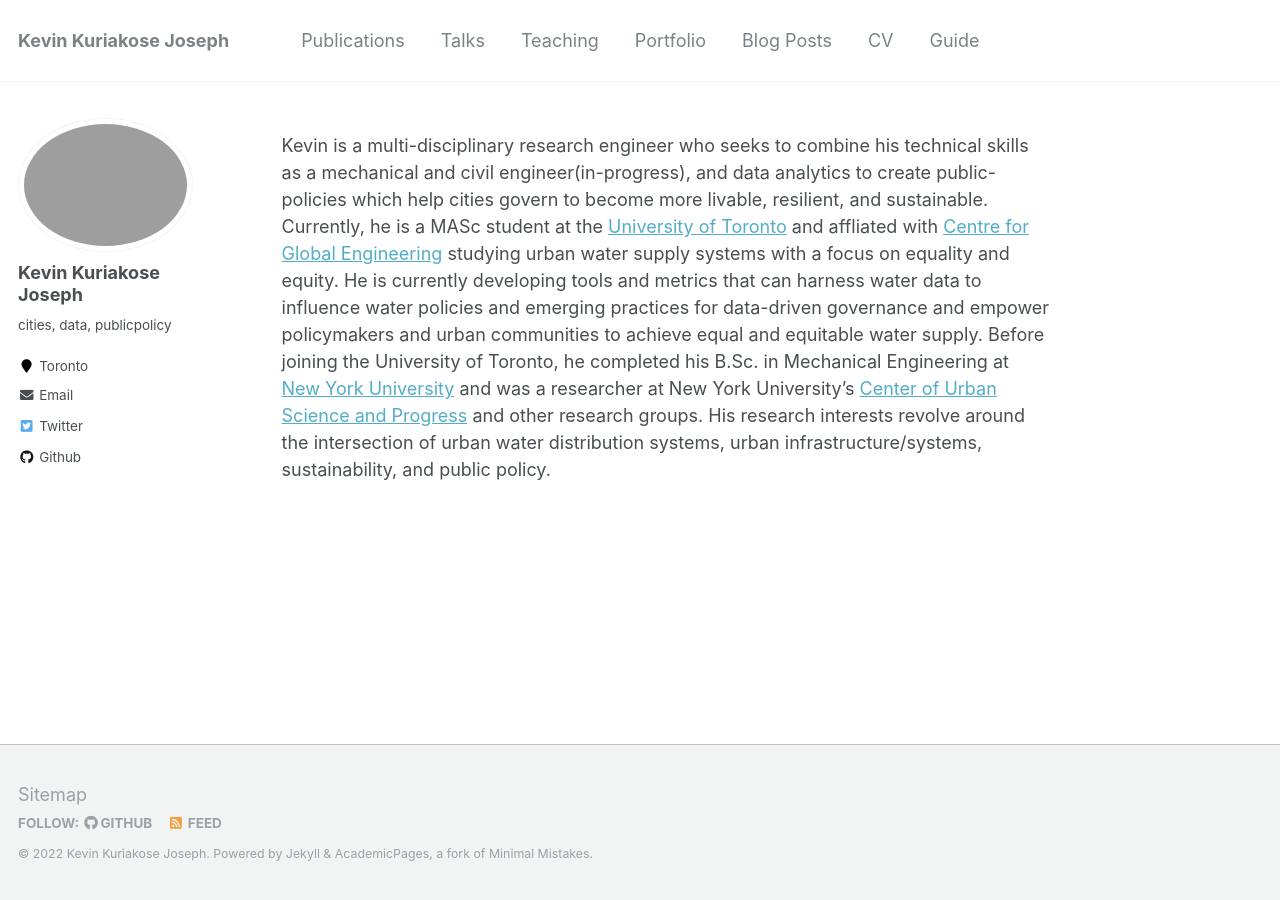
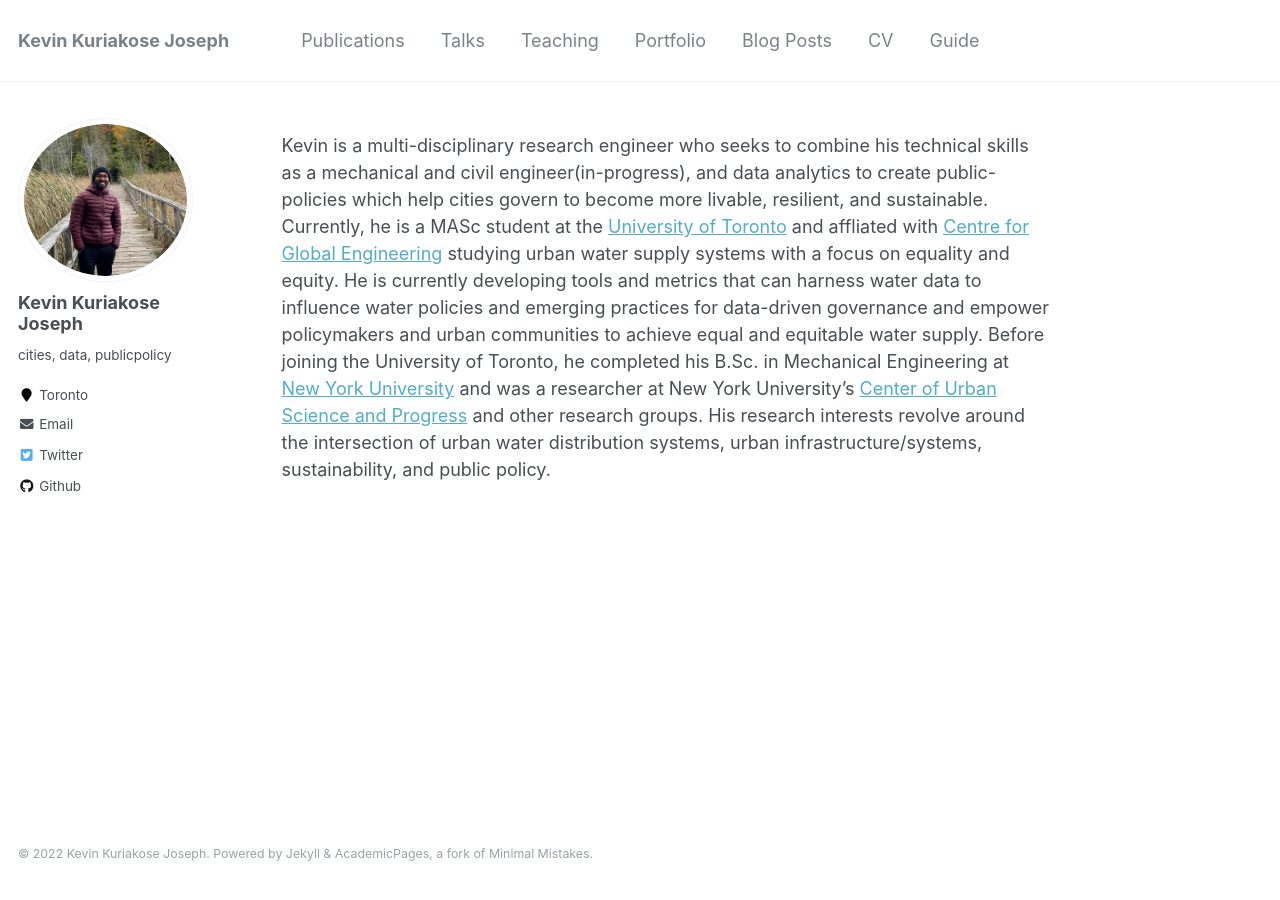
Before and after one commit to kevinkjoseph/kevinkjoseph.github.io, a Jekyll site: the page built from _pages/about.md, in a window 1280 px wide. Built offline with Jekyll 4.4.1, drawn with Linux system fonts in a browser that asks for light colours.

Commit message:
fixed footer

```diff
--- a/_config.yml
+++ b/_config.yml
@@ -81,7 +81,7 @@ analytics:
 # Site Author
 author:
   name             : "Kevin Kuriakose Joseph"
-  avatar           : "IMG_9083.HEIC"
+  avatar           : "kevin.jpg"
   bio              : "cities, data, publicpolicy"
   location         : "Toronto"
   employer         :
--- a/_includes/footer.html
+++ b/_includes/footer.html
@@ -1,6 +1,6 @@
 {% include base_path %}
 
-<div class="page__footer-follow">
+<!-- <div class="page__footer-follow">
   <ul class="social-icons">
     {% if site.data.ui-text[site.locale].follow_label %}
       <li><strong>{{ site.data.ui-text[site.locale].follow_label }}</strong></li>
@@ -19,6 +19,6 @@
     {% endif %}
     <li><a href="{% if site.atom_feed.path %}{{ site.atom_feed.path }}{% else %}{{ base_path }}/feed.xml{% endif %}"><i class="fa fa-fw fa-rss-square" aria-hidden="true"></i> {{ site.data.ui-text[site.locale].feed_label | default: "Feed" }}</a></li>
   </ul>
-</div>
+</div> -->
 
 <div class="page__footer-copyright">&copy; {{ site.time | date: '%Y' }} {{ site.name | default: site.title }}. {{ site.data.ui-text[site.locale].powered_by | default: "Powered by" }} <a href="http://jekyllrb.com" rel="nofollow">Jekyll</a> &amp; <a href="https://github.com/academicpages/academicpages.github.io">AcademicPages</a>, a fork of <a href="https://mademistakes.com/work/minimal-mistakes-jekyll-theme/" rel="nofollow">Minimal Mistakes</a>.</div>
--- a/_includes/footer/custom.html
+++ b/_includes/footer/custom.html
@@ -1,3 +1,3 @@
 <!-- start custom footer snippets -->
-<a href="/sitemap/">Sitemap</a>
+<!-- <a href="/sitemap/">Sitemap</a> -->
 <!-- end custom footer snippets -->
--- a/_sass/_footer.scss
+++ b/_sass/_footer.scss
@@ -15,13 +15,13 @@
   height: auto;
   /* sticky footer fix end */
   margin-top: 3em;
-  color: mix(#fff, $gray, 25%);
+  color: mix(rgba(255, 255, 255, 0), $gray, 25%);
   -webkit-animation: intro 0.3s both;
           animation: intro 0.3s both;
   -webkit-animation-delay: 0.45s;
           animation-delay: 0.45s;
-  background-color: $lighter-gray;
-  border-top: 1px solid $light-gray;
+  // background-color: $lighter-gray;
+  // border-top: 1px solid $light-gray;
 
   footer {
     @include clearfix;
```
Also changed, not shown: images/KKJ_graduation.jpeg (deleted), images/kevin.jpg (added), 3 other files.
